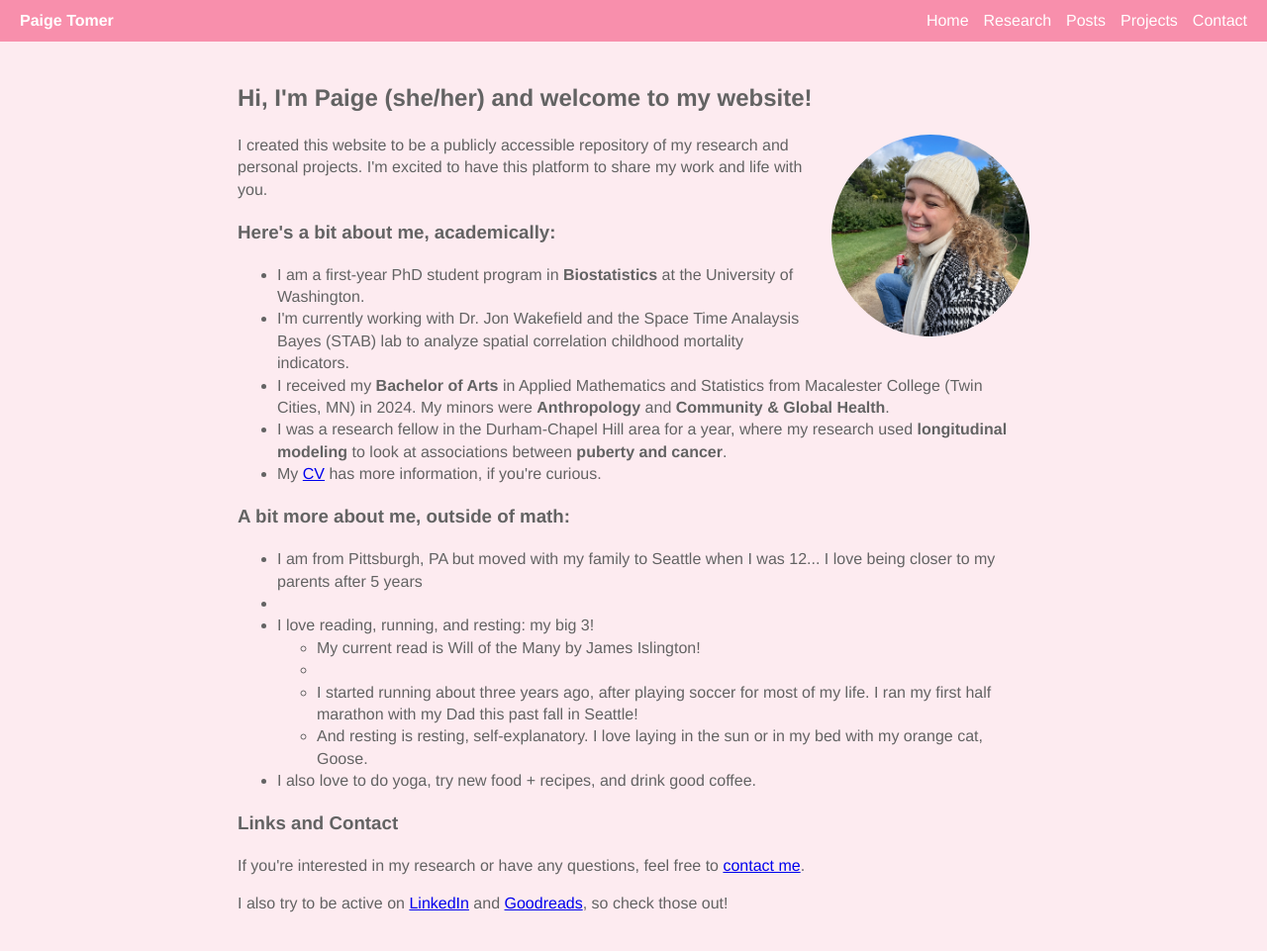
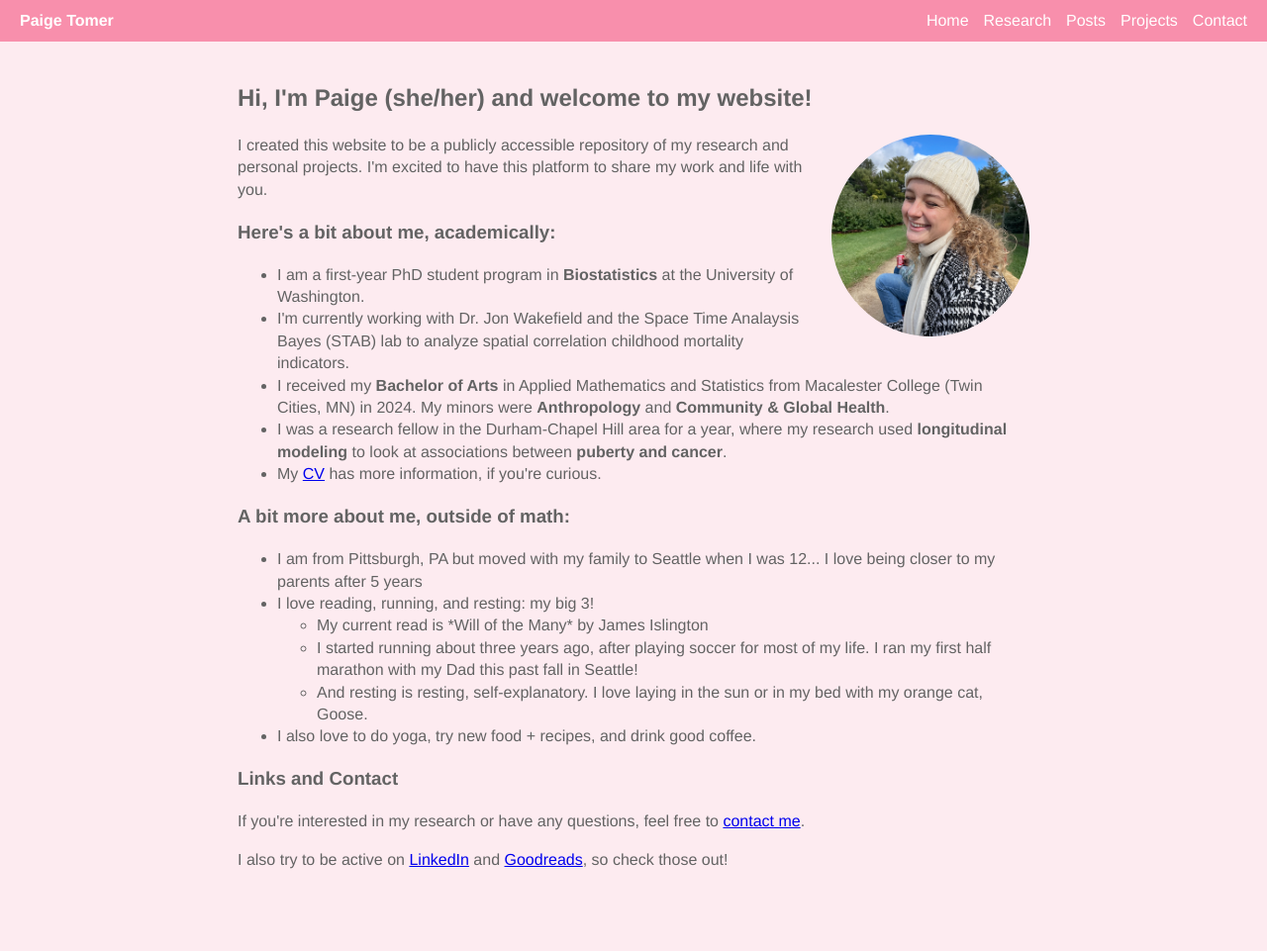
Before and after one commit to petomer-codes/petomer-website, a Jekyll site: the page built from index.html, in a window 1280 px wide. Shown: the whole page at 99% size. Built offline with Jekyll 4.4.1, drawn with Linux system fonts in a browser that asks for light colours; after the commit the page ends 916 px from its top, so only the background shows below that.

```diff
--- a/index.html
+++ b/index.html
@@ -20,10 +20,10 @@ title: Home Page & About Me
 
 <h3>A bit more about me, outside of math:</h3>
 <ul>
-  <li>I am from Pittsburgh, PA but moved with my family to Seattle when I was 12... I love being closer to my parents after 5 years <li>
+  <li>I am from Pittsburgh, PA but moved with my family to Seattle when I was 12... I love being closer to my parents after 5 years </li>
   <li>I love reading, running, and resting: my big 3!
     <ul>
-      <li>My current read is Will of the Many by James Islington!<li>
+      <li>My current read is *Will of the Many* by James Islington</li>
       <li>I started running about three years ago, after playing soccer for most of my life. I ran my first half marathon with my Dad this past fall in Seattle!</li>
       <li>And resting is resting, self-explanatory. I love laying in the sun or in my bed with my orange cat, Goose.</li>
     </ul>
```
